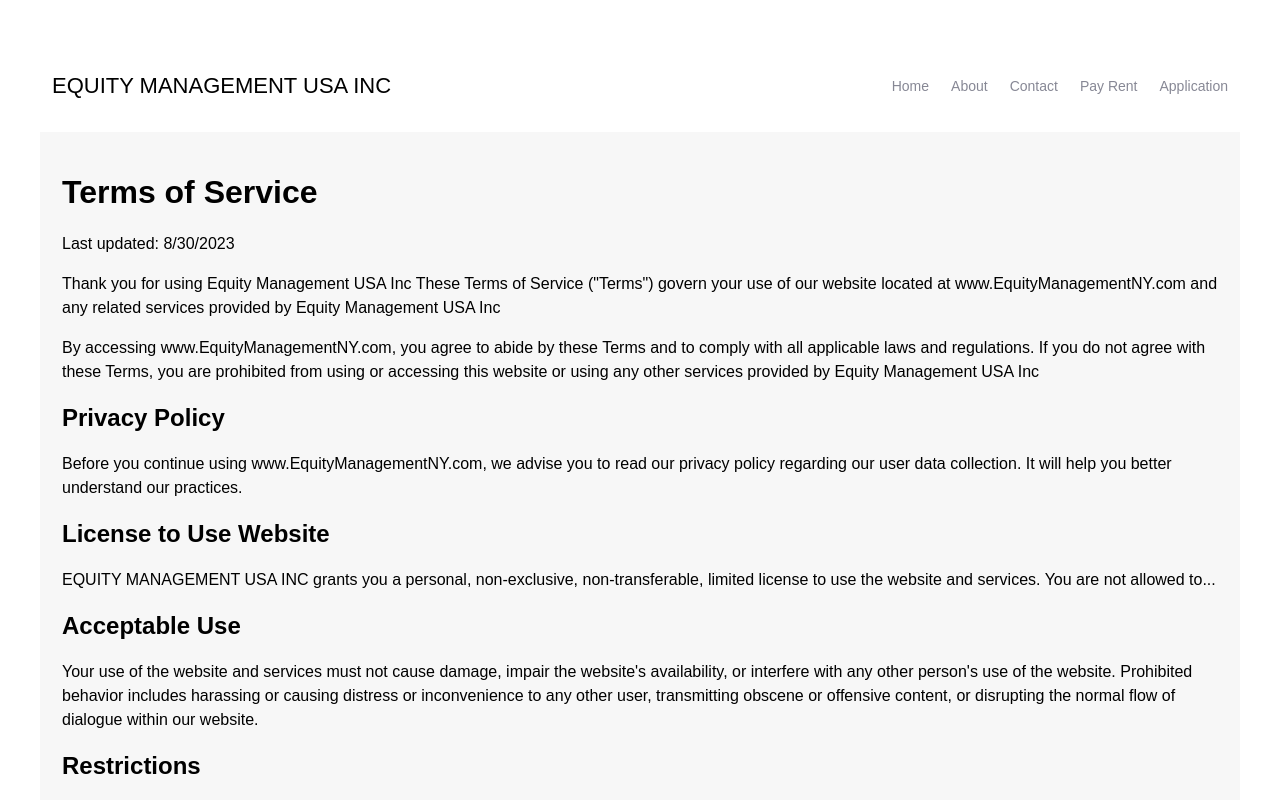
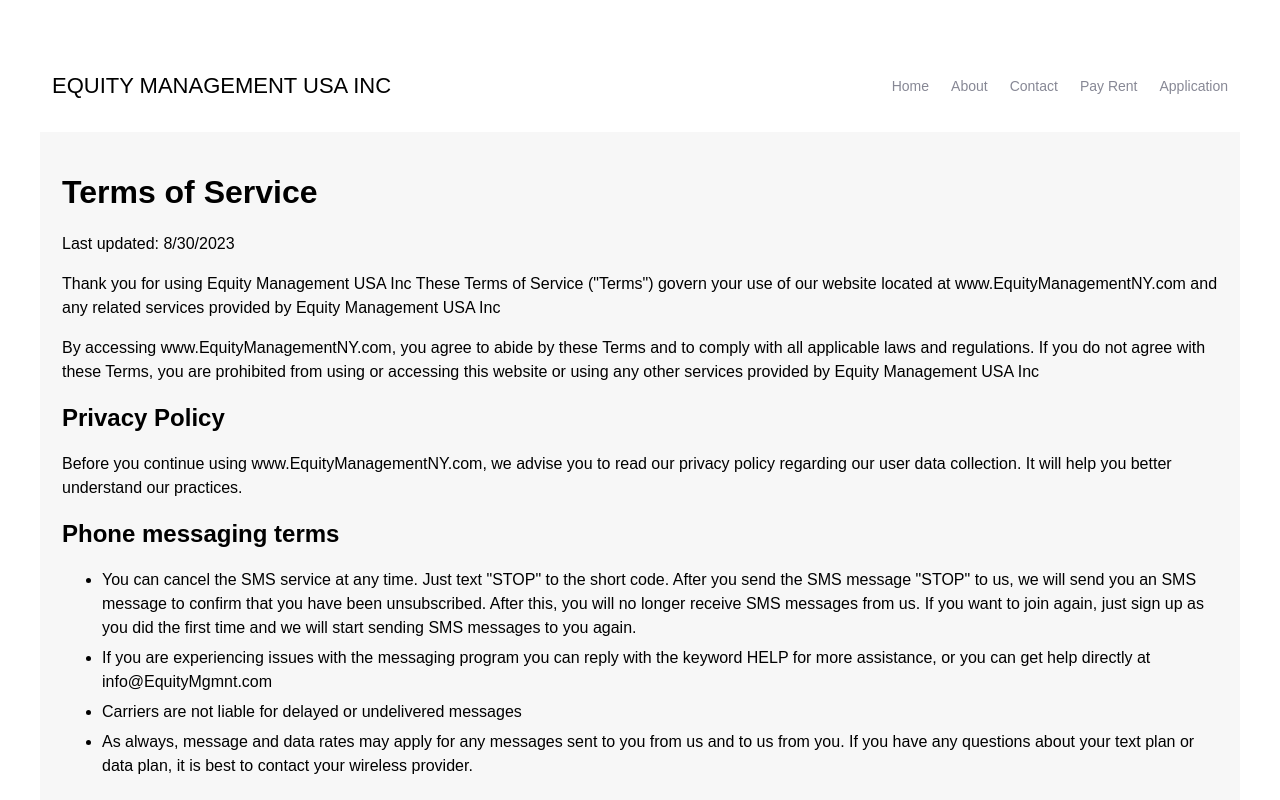
Before and after one commit to chaimzushe/EQUITY-MANAGEMENT-USA-INC, an Angular app: page /terms in a window 1280 px wide. Shown: the top 800 px of the page. Built offline with nearby package versions, Linux system fonts and the light colour scheme.

Commit message:
small fix

```diff
--- a/src/app/pages/application/application.component.scss
+++ b/src/app/pages/application/application.component.scss
@@ -8,6 +8,8 @@
     flex-direction: column;
     height: 60vh;
     justify-content: center;
+    font-family: helvetica-w01-roman, helvetica-w02-roman, helvetica-lt-w10-roman,
+    sans-serif;
 }
 
 h1 {
--- a/src/app/pages/terms/terms.component.html
+++ b/src/app/pages/terms/terms.component.html
@@ -2,40 +2,85 @@
 
 <p>Last updated: 8/30/2023</p>
 
-<p>Thank you for using Equity Management USA Inc These Terms of Service ("Terms") govern your use of our website located at www.EquityManagementNY.com and any related services provided by Equity Management USA Inc</p>
+<p>Thank you for using Equity Management USA Inc These Terms of Service ("Terms") govern your use of our website located
+    at www.EquityManagementNY.com and any related services provided by Equity Management USA Inc</p>
 
-<p>By accessing www.EquityManagementNY.com, you agree to abide by these Terms and to comply with all applicable laws and regulations. If you do not agree with these Terms, you are prohibited from using or accessing this website or using any other services provided by Equity Management USA Inc</p>
+<p>By accessing www.EquityManagementNY.com, you agree to abide by these Terms and to comply with all applicable laws and
+    regulations. If you do not agree with these Terms, you are prohibited from using or accessing this website or using
+    any other services provided by Equity Management USA Inc</p>
 
 <h2>Privacy Policy</h2>
 
-<p>Before you continue using www.EquityManagementNY.com, we advise you to read our privacy policy regarding our user data collection. It will help you better understand our practices.</p>
+<p>Before you continue using www.EquityManagementNY.com, we advise you to read our privacy policy regarding our user
+    data collection. It will help you better understand our practices.</p>
+
+<h2> Phone messaging terms </h2>
+
+
+
+
+
+<ul>
+    <li>
+        You can cancel the SMS service at any time. Just text "STOP" to the short code. After you send the SMS message
+        "STOP" to us, we will send you an SMS message to confirm that you have been unsubscribed. After this, you will
+        no longer receive SMS messages from us. If you want to join again, just sign up as you did the first time and we
+        will start sending SMS messages to you again.
+    </li>
+    <li>
+        If you are experiencing issues with the messaging program you can reply with the keyword HELP for more
+        assistance,
+        or you can get help directly at info@EquityMgmnt.com
+    </li>
+
+    <li>
+        Carriers are not liable for delayed or undelivered messages
+    </li>
+
+    <li>
+        As always, message and data rates may apply for any messages sent to you from us and to us from you.
+
+        If you have any questions about your text plan or data plan, it is best to contact your wireless provider.
+    </li>
+
+</ul>
+
+
 
 <h2>License to Use Website</h2>
 
-<p>EQUITY MANAGEMENT USA INC grants you a personal, non-exclusive, non-transferable, limited license to use the website and services. You are not allowed to...</p>
+<p>EQUITY MANAGEMENT USA INC grants you a personal, non-exclusive, non-transferable, limited license to use the website
+    and services. You are not allowed to...</p>
 
 <h2>Acceptable Use</h2>
 
-<p>Your use of the website and services must not cause damage, impair the website's availability, or interfere with any other person's use of the website. Prohibited behavior includes harassing or causing distress or inconvenience to any other user, transmitting obscene or offensive content, or disrupting the normal flow of dialogue within our website.</p>
+<p>Your use of the website and services must not cause damage, impair the website's availability, or interfere with any
+    other person's use of the website. Prohibited behavior includes harassing or causing distress or inconvenience to
+    any other user, transmitting obscene or offensive content, or disrupting the normal flow of dialogue within our
+    website.</p>
 
 <h2>Restrictions</h2>
 
 <p>You are specifically restricted from all of the following:</p>
 <ul>
-  <li>Publishing any website material in any media</li>
-  <li>Selling, sublicensing, and/or commercializing any website material</li>
-  <li>Publicly performing and/or showing any website material</li>
-  <li>Using this website in a way that is damaging to this website</li>
-  <li>Using this website contrary to applicable laws and regulations, or in a way that causes harm to the website, any person or business entity</li>
+    <li>Publishing any website material in any media</li>
+    <li>Selling, sublicensing, and/or commercializing any website material</li>
+    <li>Publicly performing and/or showing any website material</li>
+    <li>Using this website in a way that is damaging to this website</li>
+    <li>Using this website contrary to applicable laws and regulations, or in a way that causes harm to the website, any
+        person or business entity</li>
 </ul>
 
 <h2>Termination</h2>
 
-<p>We may terminate or suspend your access to the website immediately, without prior notice or liability, for any reason whatsoever, including without limitation if you breach these Terms.</p>
+<p>We may terminate or suspend your access to the website immediately, without prior notice or liability, for any reason
+    whatsoever, including without limitation if you breach these Terms.</p>
 
 <h2>Changes to Terms</h2>
 
-<p>EQUITY MANAGEMENT USA INC is permitted to revise these Terms at any time as it sees fit, and by using this website you are expected to review such Terms on a regular basis to ensure you understand all terms and conditions governing the use of this website.</p>
+<p>EQUITY MANAGEMENT USA INC is permitted to revise these Terms at any time as it sees fit, and by using this website
+    you are expected to review such Terms on a regular basis to ensure you understand all terms and conditions governing
+    the use of this website.</p>
 
 <h2>Contact Us</h2>
 
--- a/src/app/pages/terms/terms.component.scss
+++ b/src/app/pages/terms/terms.component.scss
@@ -14,4 +14,9 @@
   p, li{
     font-weight: 300;
     line-height: 150%;
+
   }
+
+  li {
+    margin-bottom: 6px;
+  }
```
